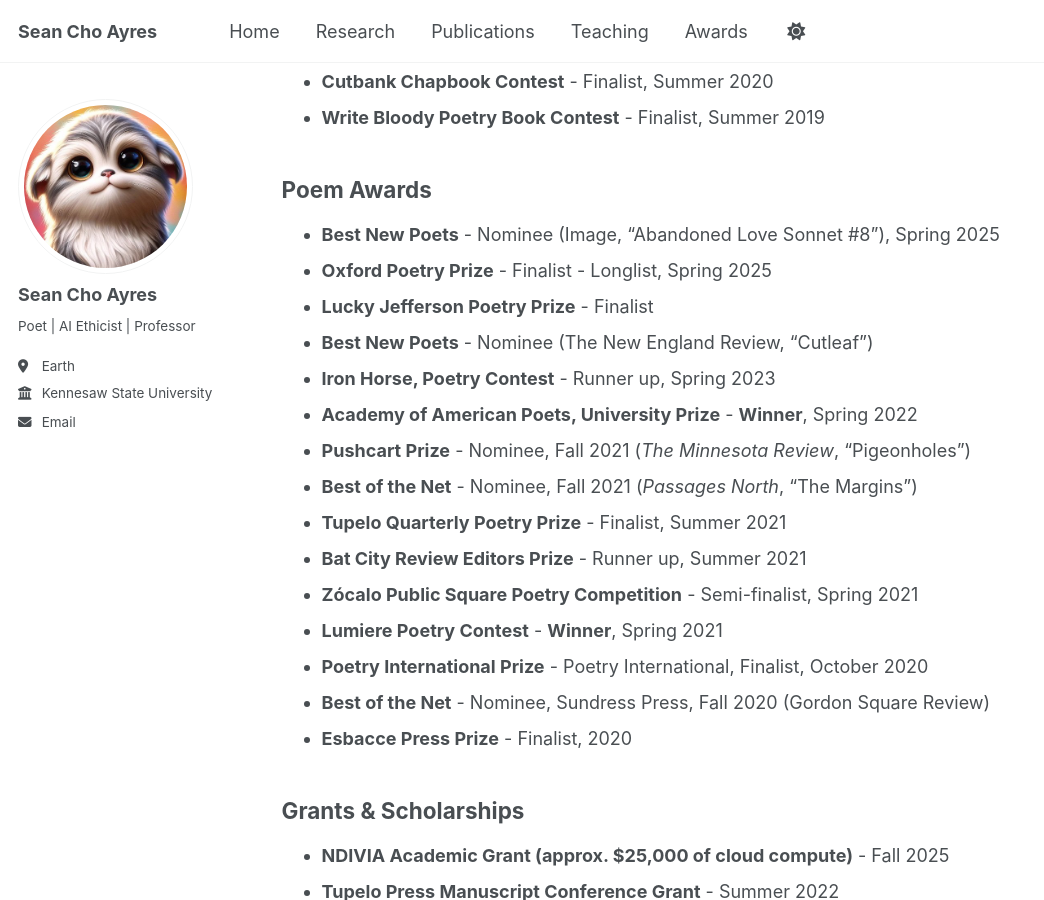
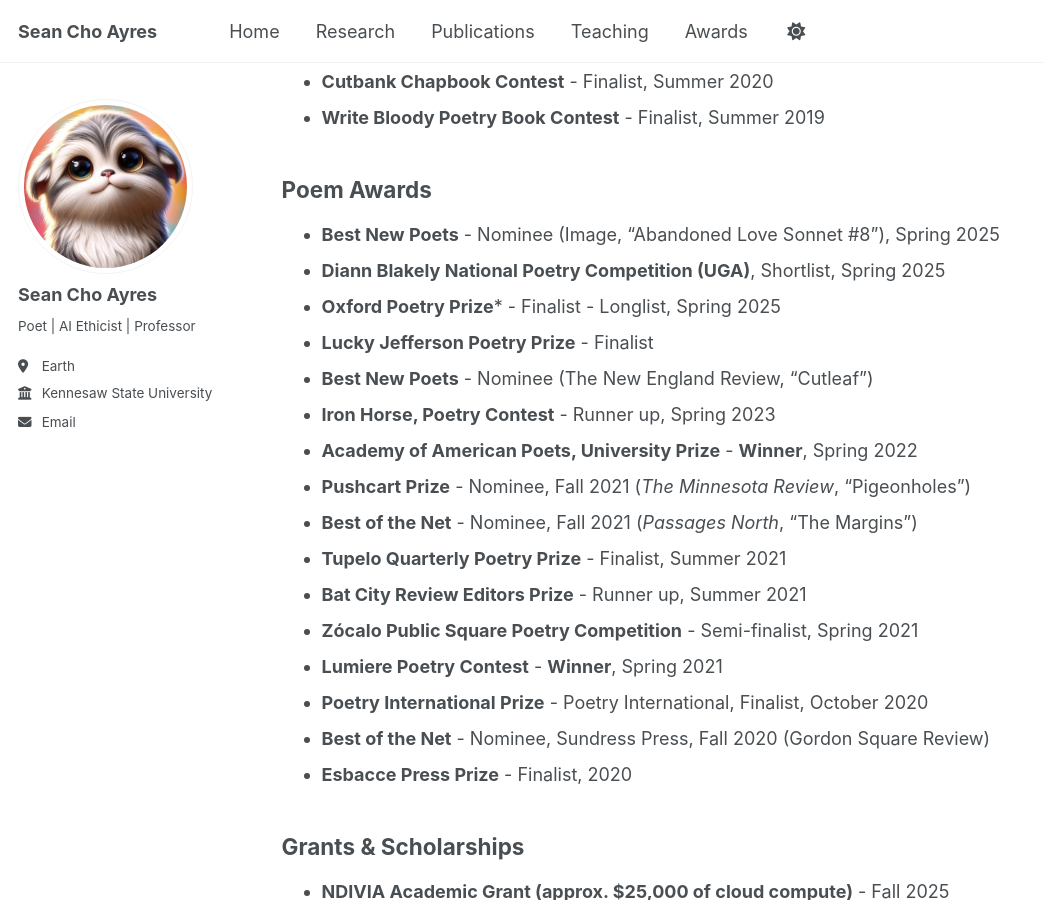
Before and after one commit to seanchoa/seanchoa, a Jekyll site: the page built from _pages/awards.md, in a window 1280 px wide and 900 px high, scrolled down 509 px. Shown: the whole window, without its empty margins (0-1044 px from the left). Built offline with Jekyll 4.4.1, drawn with Linux system fonts in a browser that asks for light colours.

Commit message:
Update awards.md

```diff
--- a/_pages/awards.md
+++ b/_pages/awards.md
@@ -23,7 +23,8 @@ author_profile: true
 ## Poem Awards
 
 * **Best New Poets** - Nominee (Image, "Abandoned Love Sonnet #8"), Spring 2025
-* **Oxford Poetry Prize** - Finalist - Longlist, Spring 2025
+* **Diann Blakely National Poetry Competition (UGA)**, Shortlist, Spring 2025
+* **Oxford Poetry Prize*** - Finalist - Longlist, Spring 2025
 * **Lucky Jefferson Poetry Prize** - Finalist
 * **Best New Poets** - Nominee (The New England Review, "Cutleaf")
 * **Iron Horse, Poetry Contest** - Runner up, Spring 2023
```
